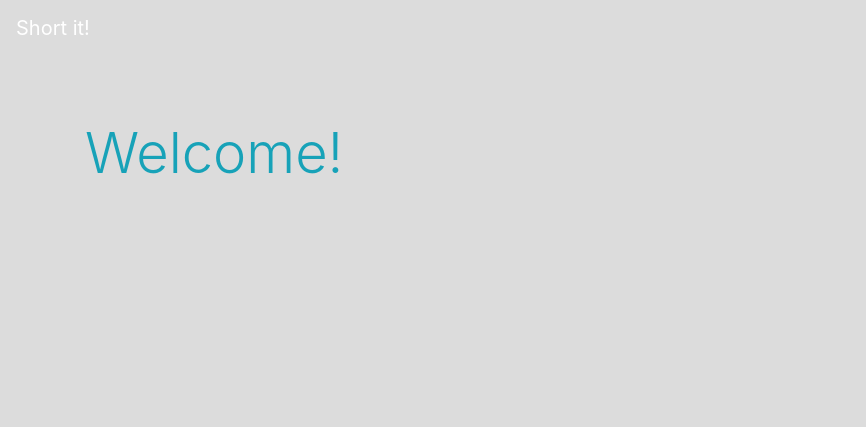
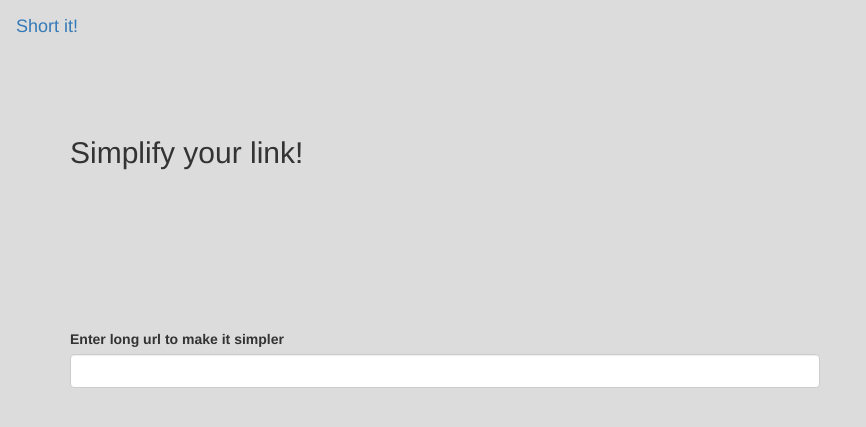
Before and after one commit to szewczykmira/url-shortener, a Django app: page / in a window 1280 px wide. Shown: the top 427 px of the page, without its empty margins (0-866 px from the left). Run offline with Django 3.2, Linux system fonts and the light colour scheme; some libraries are stand-ins or nearby versions.

Commit message:
Simple version of homepage added

```diff
--- a/shortener/static/css/main.css
+++ b/shortener/static/css/main.css
@@ -5,3 +5,7 @@
 .container {
     margin-top: 5%;
 }
+
+form {
+    margin-top: 14%;
+}
--- a/shortener/templates/base.html
+++ b/shortener/templates/base.html
@@ -21,5 +21,8 @@
         {% block content %}
         {% endblock %}
     </div>
+
+    {% block scripts %}
+    {% endblock %}
 </body>
 </html>
--- a/shortener/templates/url_shortener/home.html
+++ b/shortener/templates/url_shortener/home.html
@@ -1,5 +1,28 @@
 {% extends 'base.html' %}
 
+{% load i18n %}
+
 {% block content %}
-    <h3 class="display-4 text-info">Welcome!</h3>
+    <h2 class="h2 text-xs-center">{% trans "Simplify your link!" %}</h2>
+    <form method="POST" actio="">
+    {% csrf_token %}
+    {% for field in form %}
+        <div class="row">
+            <div class="col-xl-6 col-lm-6 col-md-8 col-xs-12">
+                <div class="form-group">
+                    <label>{% trans "Enter long url to make it simpler" %}</label>
+                    {{ field }}
+                </div>
+            </div>
+        </div>
+    {% endfor %}
+    </form>
 {% endblock %}
+
+{% block scripts %}
+    <script type="text/javascript">
+        $(document).ready(function(){
+           $('input').addClass('form-control');
+        });
+    </script>
+{% endblock %}
--- a/shortener/url_shortener/views.py
+++ b/shortener/url_shortener/views.py
@@ -1,4 +1,5 @@
 # -*- coding: utf-8 -*-
+from django.core.exceptions import ObjectDoesNotExist
 from django.utils.translation import ugettext_lazy as _
 from django.shortcuts import render
 from forms import ShortURLForm
@@ -7,14 +8,6 @@
 def home(request):
     ctx = {'form': ShortURLForm(request.POST or None)}
     if request.method == 'POST':
-        user = False
-        if not user:
-            ctx['form'].add_error(None, _("There is no user in databsase"))
-        if ctx['form'].is_valid():
-            # TODO: if url in db then redirect to it's information
-            url = ctx['form'].save(commit=False)
-            url.user = user
-            url.set_short_url()
-            url.save()
-            # TODO: add message, redirect
+        print request.POST
+        origin_url = request.POST.get('origin_url', False)
     return render(request, "url_shortener/home.html", ctx)
```
Also changed, not shown: shortener/url_shortener/tests.py (+13 -5 lines).
